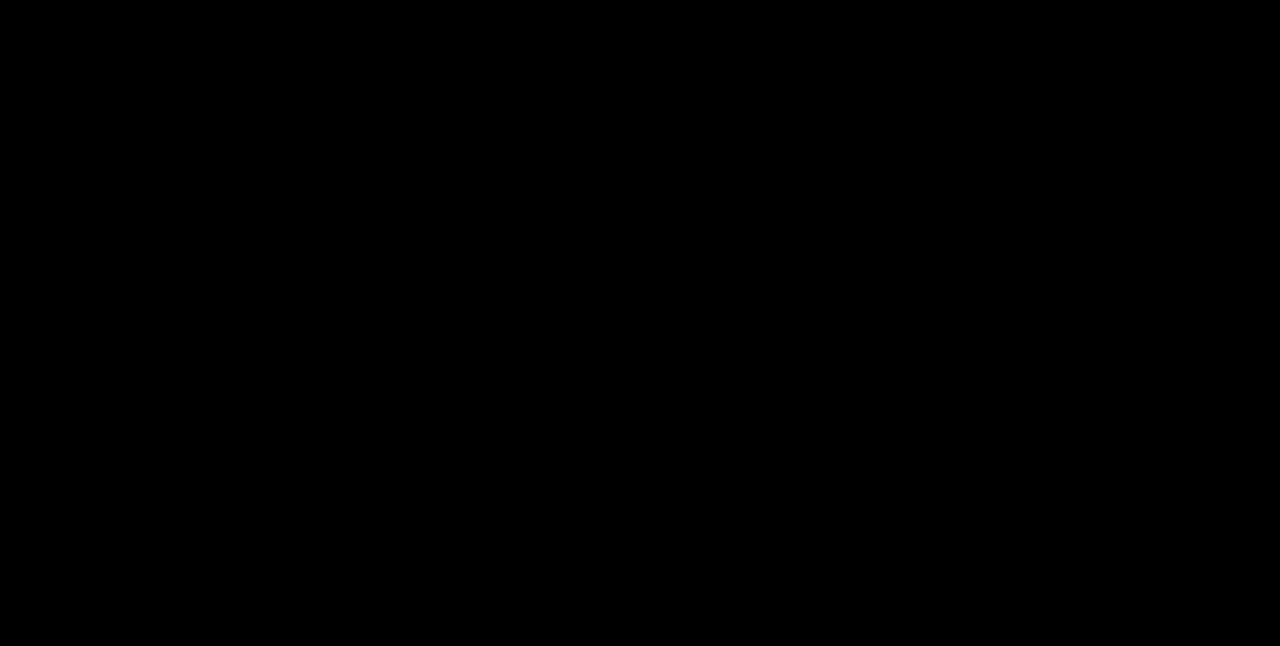
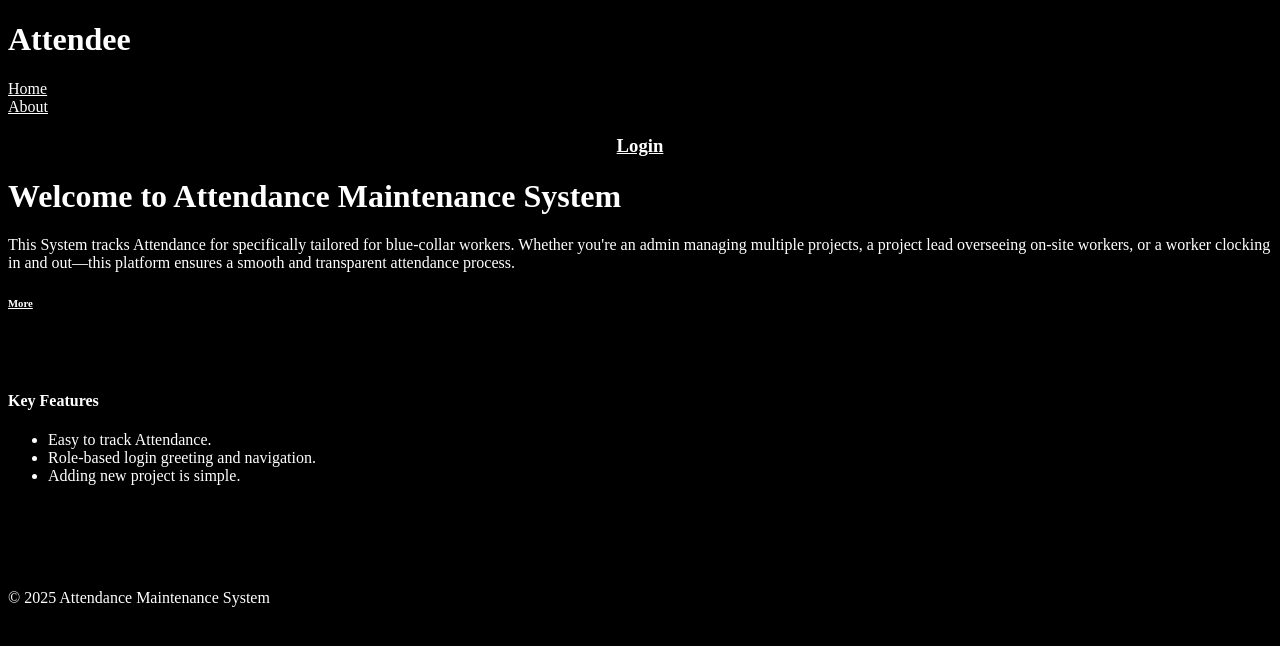
Before and after one commit to Bhuvansairam05/Attendance-Maintenance, a React (Vite) app in the folder AttendanceFrontend/: page / in a window 1280 px wide. Shown: the top 646 px of the page. Built offline with nearby package versions, Linux system fonts and the light colour scheme.

Commit message:
Add main layout and content structure to App component; create initial Login component

```diff
--- a/AttendanceFrontend/src/App.jsx
+++ b/AttendanceFrontend/src/App.jsx
@@ -3,7 +3,58 @@ import './App.css'
 function App() {
 
   return (
-    <></>
+    <>
+      <body>
+        <header>
+            <div class="title">
+            <div class="logo"></div>
+            <h1>Attendee</h1>
+        </div>
+        <div class="rightHeader">
+            <a href="index.html" class="noStyle"><div class="home">
+                Home
+            </div></a>
+            <a href="about.html" class="noStyle"><div class="about">
+                About
+            </div></a>
+            <a class="noStyle" href="login.html"><div class="login">
+            <h3 align="center">Login</h3>
+            </div></a>
+        </div>
+        </header>
+        <main>
+          <h1>Welcome to Attendance Maintenance System</h1>
+        <div class="main_content">
+            <div class="leftText">
+                This System tracks Attendance for specifically tailored for
+                blue-collar workers. Whether you're an admin managing multiple
+                projects, a project lead overseeing on-site workers, or a worker
+                 clocking in and out—this platform ensures a smooth and
+                 transparent attendance process.
+                 <a class="noStyle more" href="about.html"><h6>More</h6><i class="fa-solid fa-arrow-right"></i></a>
+            </div>
+            <div class="rightImage">
+            </div>
+        </div>
+        <br /><br />
+        <div class="main_content">
+            <div class="leftImage"></div>
+            <div class="rightText">
+                <h4>Key Features</h4>
+                <ul>
+                    <li>Easy to track Attendance.</li>
+                    <li>Role-based login greeting and navigation.</li>
+                    <li>Adding new project is simple.</li>
+                </ul>
+            </div>
+        </div>
+        <br /><br /><br /><br />
+        </main>
+        <footer>
+          <p>&copy; 2025 Attendance Maintenance System</p>
+        </footer>
+      </body>
+    </>
   )
 }
 
--- /dev/null
+++ b/AttendanceFrontend/src/Login.jsx
@@ -0,0 +1,6 @@
+function Login(){
+return(
+    <></>
+);
+}
+export default Login;
```
